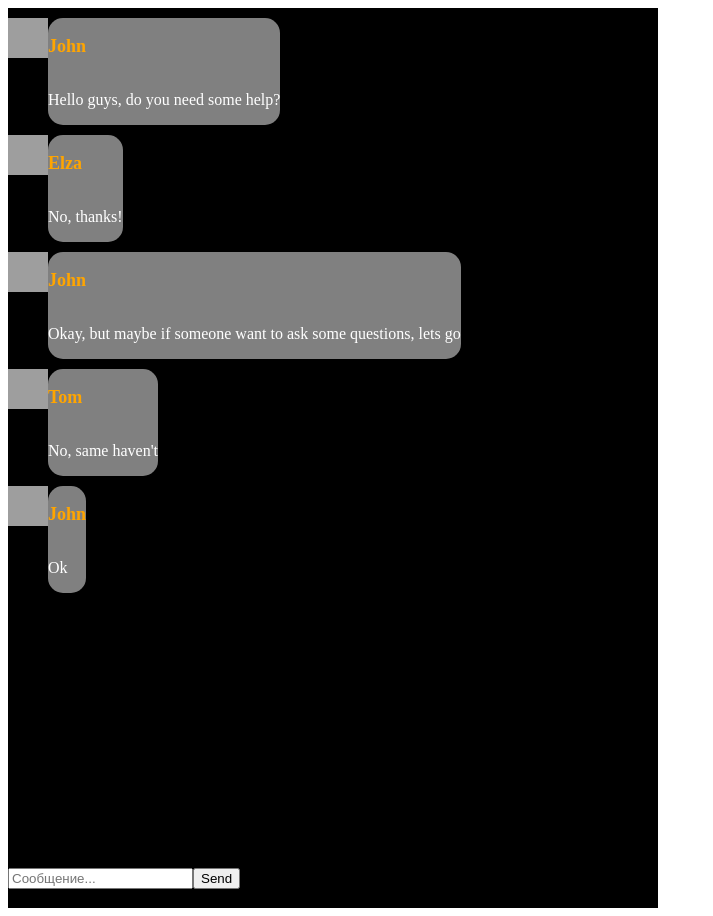
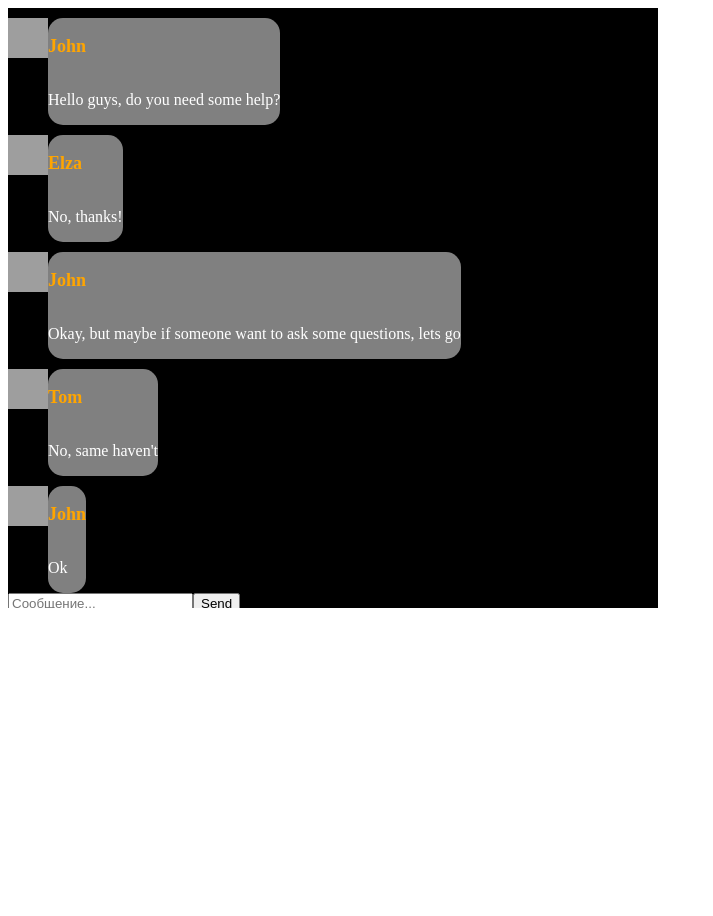
Before and after one commit to Kup96/HW_chat_react-redux, a React (Create React App) app: page / in a window 1280 px wide. Shown: the whole page, without its empty margins (0-713 px from the left). After the commit the page ends 800 px from the top, so only its background shows below. Built offline with nearby package versions, Linux system fonts and the light colour scheme; grey boxes are pictures that could not be loaded.

Commit message:
Update chat.module.css

```diff
--- a/src/components/chat/chat.module.css
+++ b/src/components/chat/chat.module.css
@@ -1,5 +1,5 @@
 .main_chat{
-    height: 900px;
+    height: 600px;
     width: 650px;
     background-color: rgb(0, 0, 0);
     display: flex;
@@ -49,11 +49,6 @@
     font-size: medium;
 }
 .inputMessage{
-    height: 40px;
-    position: absolute;
-    bottom: 0;
     margin: 0px;
     padding: 0px;
-    width: 100%;
-
 }
```
